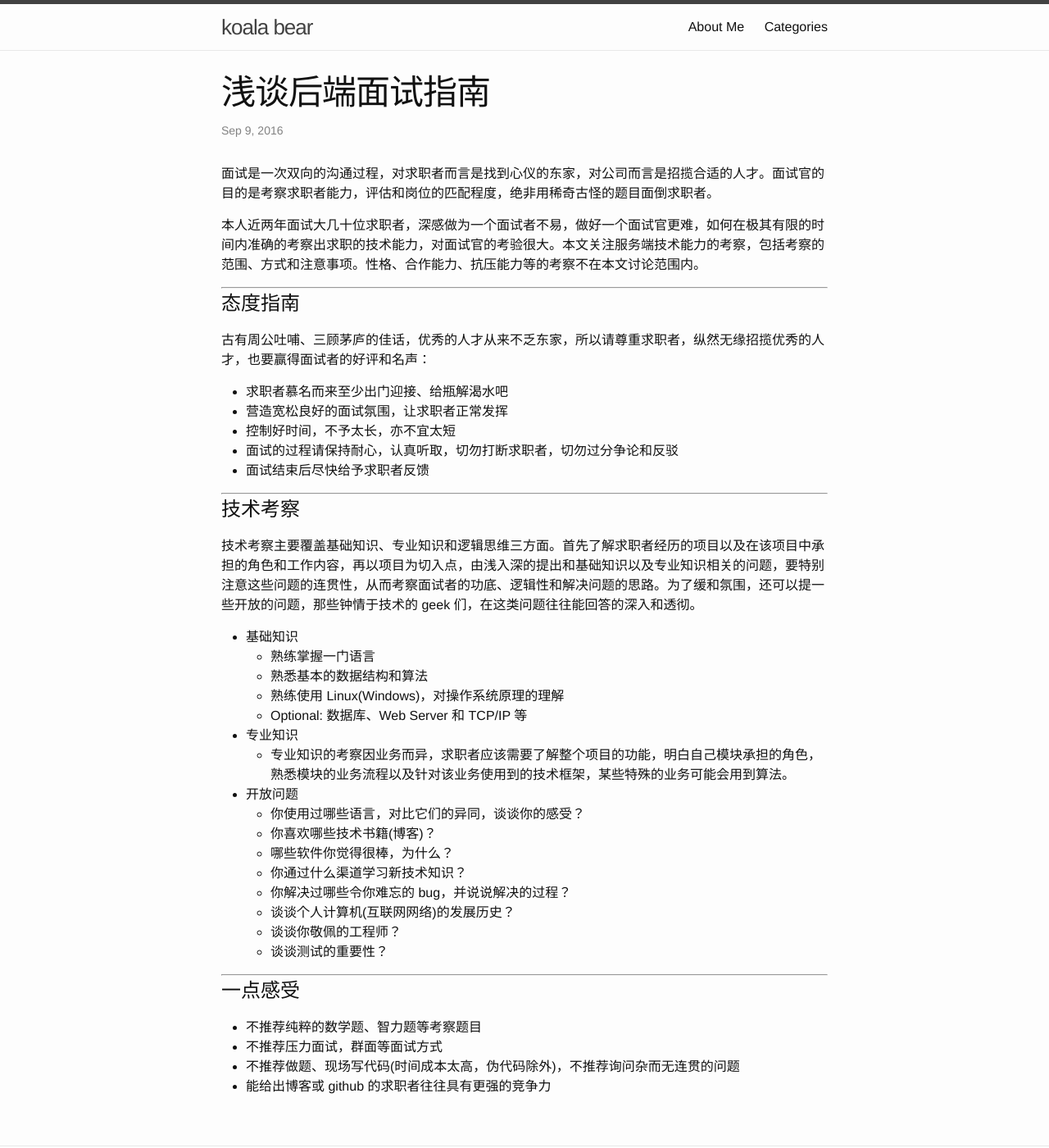
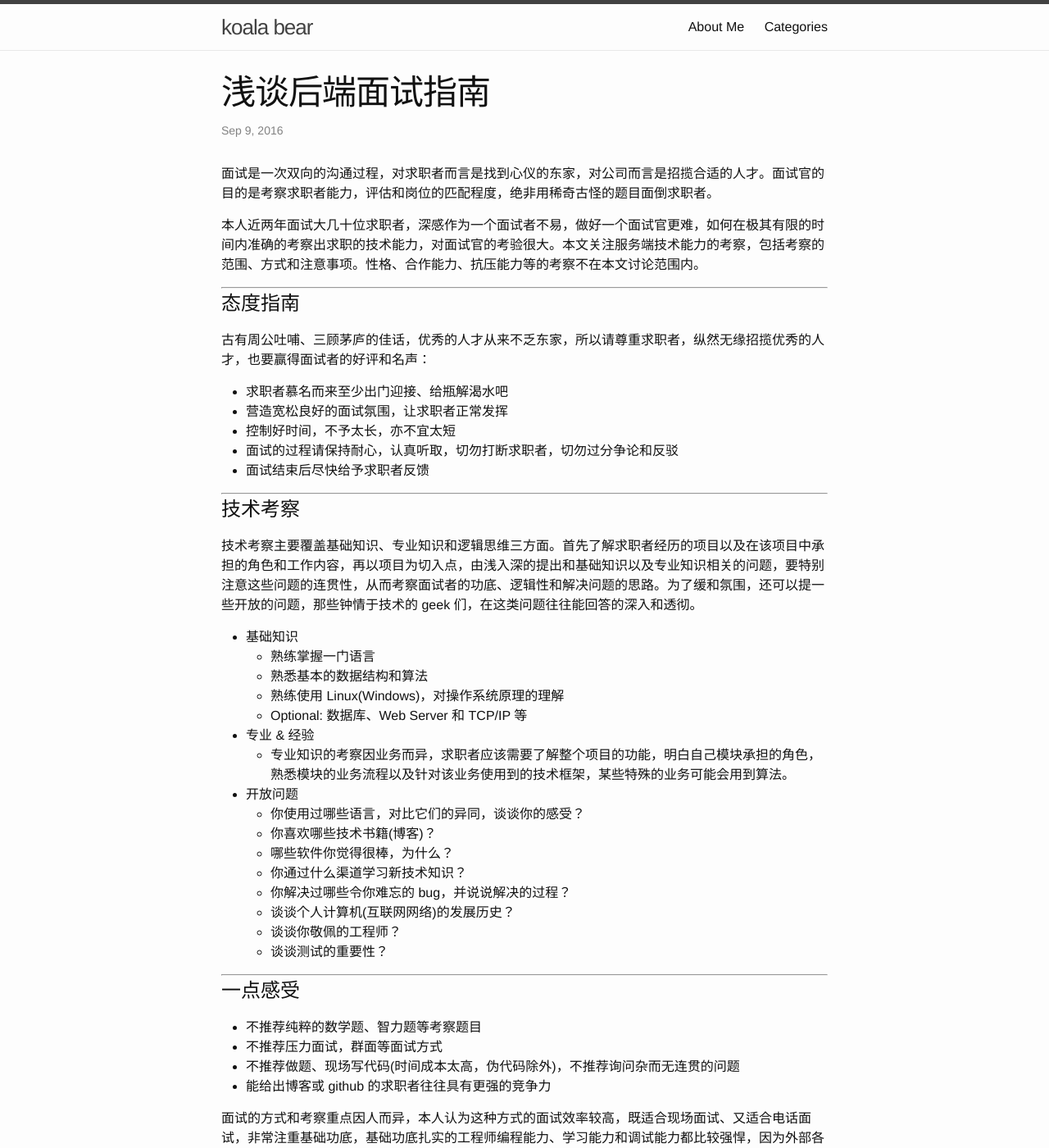
Before and after one commit to DeliangFan/deliangfan.github.io, a Jekyll site: the page built from _posts/2016-09-09-浅谈后端技术面试.markdown, in a window 1280 px wide and 1400 px high. Shown: the whole window at 82% size. Built offline with Jekyll 4.4.1, drawn with Linux system fonts in a browser that asks for light colours; comment, search, counter and statistics services are not loaded; some of the changed text lies outside the part shown.

Commit message:
Update interview

```diff
--- a/_posts/2016-09-09-浅谈后端技术面试.markdown
+++ b/_posts/2016-09-09-浅谈后端技术面试.markdown
@@ -6,7 +6,7 @@ categories: 编程随想
 
 面试是一次双向的沟通过程，对求职者而言是找到心仪的东家，对公司而言是招揽合适的人才。面试官的目的是考察求职者能力，评估和岗位的匹配程度，绝非用稀奇古怪的题目面倒求职者。
 
-本人近两年面试大几十位求职者，深感做为一个面试者不易，做好一个面试官更难，如何在极其有限的时间内准确的考察出求职的技术能力，对面试官的考验很大。本文关注服务端技术能力的考察，包括考察的范围、方式和注意事项。性格、合作能力、抗压能力等的考察不在本文讨论范围内。
+本人近两年面试大几十位求职者，深感作为一个面试者不易，做好一个面试官更难，如何在极其有限的时间内准确的考察出求职的技术能力，对面试官的考验很大。本文关注服务端技术能力的考察，包括考察的范围、方式和注意事项。性格、合作能力、抗压能力等的考察不在本文讨论范围内。
 
 -------------------
 
@@ -32,7 +32,7 @@ categories: 编程随想
 	- 熟练使用 Linux(Windows)，对操作系统原理的理解
 	- Optional: 数据库、Web Server 和 TCP/IP 等
 
-- 专业知识
+- 专业 & 经验
 	- 专业知识的考察因业务而异，求职者应该需要了解整个项目的功能，明白自己模块承担的角色，熟悉模块的业务流程以及针对该业务使用到的技术框架，某些特殊的业务可能会用到算法。
 
 - 开放问题
@@ -49,7 +49,10 @@ categories: 编程随想
 
 # 一点感受
 
+
 - 不推荐纯粹的数学题、智力题等考察题目
 - 不推荐压力面试，群面等面试方式
 - 不推荐做题、现场写代码(时间成本太高，伪代码除外)，不推荐询问杂而无连贯的问题
 - 能给出博客或 github 的求职者往往具有更强的竞争力
+
+面试的方式和考察重点因人而异，本人认为这种方式的面试效率较高，既适合现场面试、又适合电话面试，非常注重基础功底，基础功底扎实的工程师编程能力、学习能力和调试能力都比较强悍，因为外部各异的技术归根结底总是有诸多相通之处。
```
